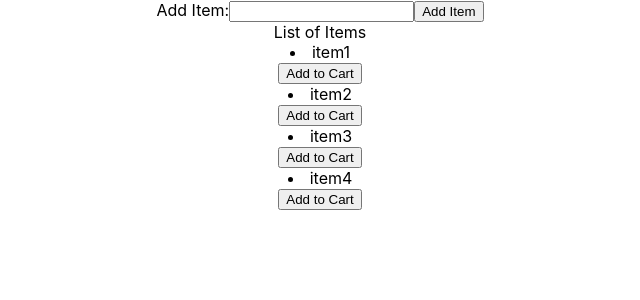
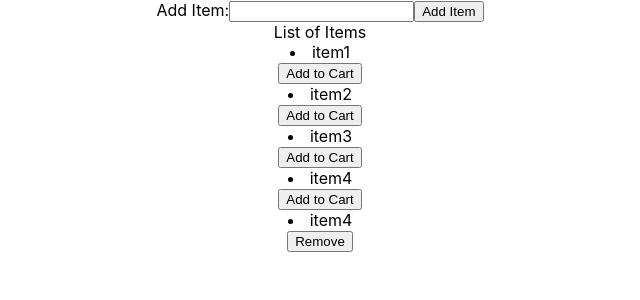
Before and after one commit to nagajayasree/2021, a React (Create React App) app: page / in a window 1280 px wide. Shown: the top 300 px of the page, without its empty margins (320-960 px from the left). Built offline with nearby package versions, Linux system fonts and the light colour scheme.

Commit message:
added eCommerce changes

```diff
--- a/src/practice/eCommerce/CartItems.tsx
+++ b/src/practice/eCommerce/CartItems.tsx
@@ -19,9 +19,9 @@ export const Cart = ({ cartItems }: MainProps) => {
             })
           }
         </ItemCtx.Consumer>
-        {cart?.map((i) => {
+        {/* {cart?.map((i) => {
           return <li key={i.name}>{i.name}</li>;
-        })}
+        })} */}
       </div>
     </>
   );
--- a/src/practice/eCommerce/ListItems.tsx
+++ b/src/practice/eCommerce/ListItems.tsx
@@ -36,6 +36,9 @@ export const Items = ({ data, cartItems }: MainProps) => {
           })
         }
       </ItemCtx.Consumer>
+      {/* {data?.map((i) => {
+        return <li>{i.name}</li>;
+      })} */}
     </>
   );
 };
--- a/src/practice/eCommerce/eCommMain.tsx
+++ b/src/practice/eCommerce/eCommMain.tsx
@@ -22,7 +22,7 @@ export const ItemsInfo: MainProps = {
     { name: "item3" },
     { name: "item4" },
   ],
-  cartItems: [],
+  cartItems: [{ name: "item4" }],
 };
 
 export const ItemCtx = React.createContext<Partial<MainProps | null>>(null);
```
Also changed, not shown: 1 other file (tests, documents, lock files or other folders).
